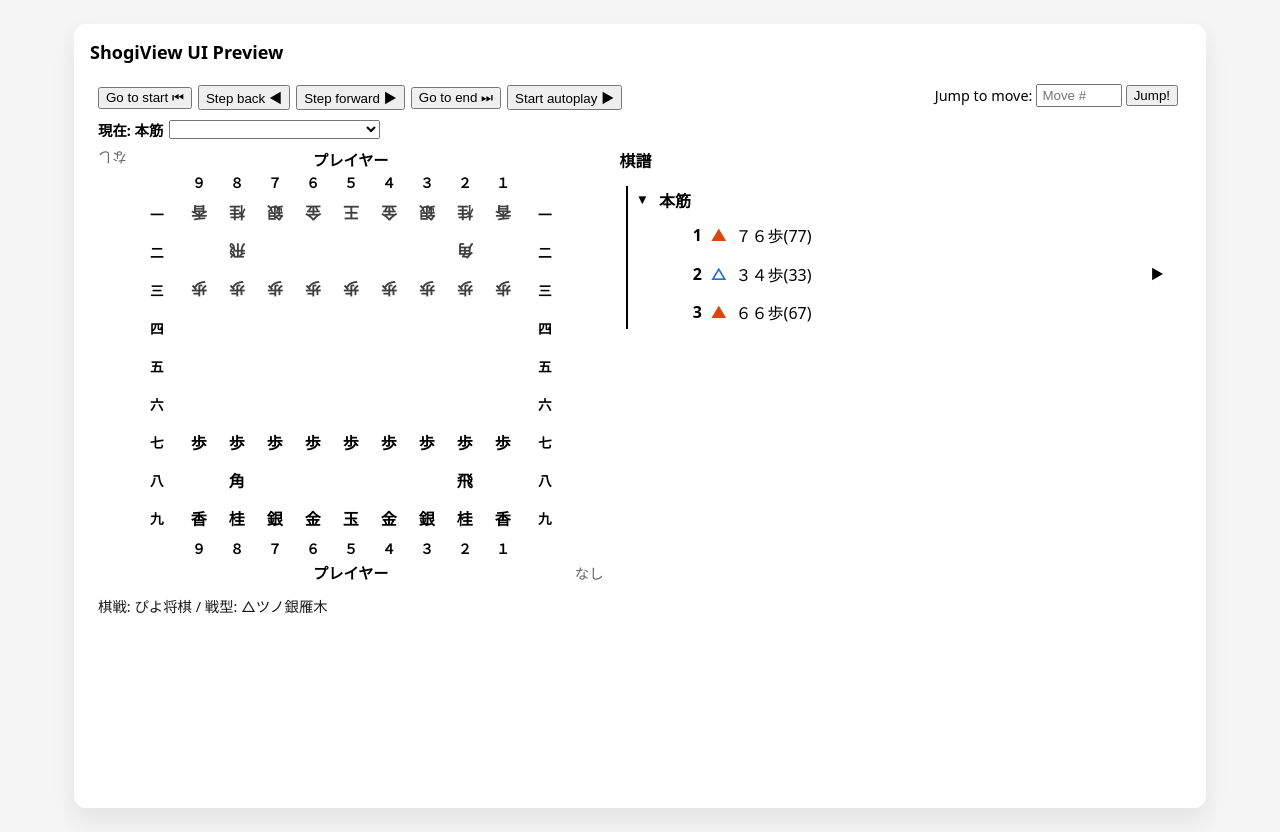
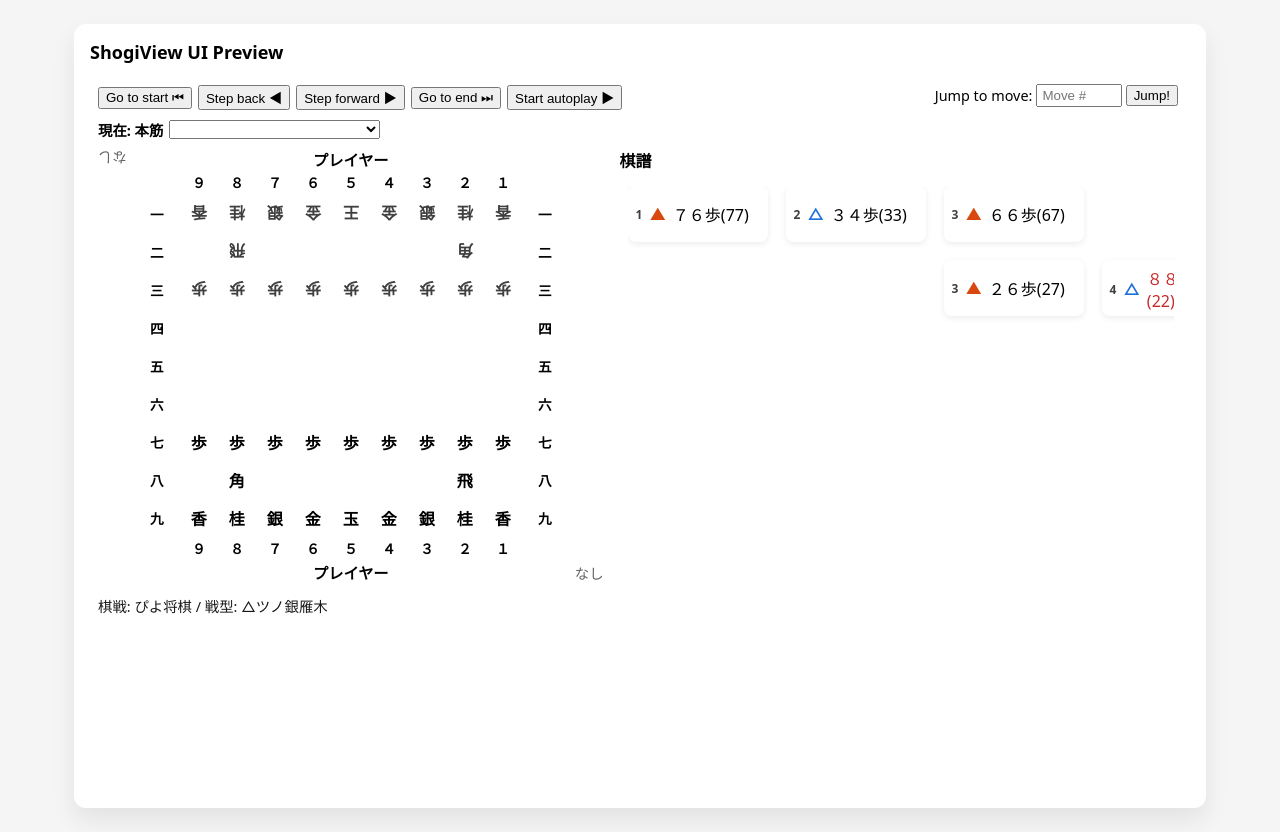
Before and after one commit to Luis8492/ShogiView, a website with bundled scripts: page preview/index.html in a window 1280 px wide. Built offline with nearby package versions, Linux system fonts and the light colour scheme.

Commit message:
Update variation tree layout

```diff
--- a/src/kif-viewer.ts
+++ b/src/kif-viewer.ts
@@ -514,6 +514,56 @@ export function renderKif(
     const moveListContainer = layout.createDiv({ cls: 'move-list' });
     moveListContainer.createDiv({ cls: 'move-list-title', text: '棋譜' });
     const moveListBody = moveListContainer.createDiv({ cls: 'move-list-body' });
+    let treeGridEl: HTMLElement | null = null;
+    let treePan = { x: 0, y: 0 };
+    let isPanning = false;
+    let panPointerId: number | null = null;
+    let panStart = { x: 0, y: 0 };
+    let panOrigin = { x: 0, y: 0 };
+    let hasManualPan = false;
+
+    const applyTreePan = () => {
+      if (!treeGridEl) return;
+      treeGridEl.style.setProperty('--variation-pan-x', `${treePan.x}px`);
+      treeGridEl.style.setProperty('--variation-pan-y', `${treePan.y}px`);
+    };
+
+    const handlePanStart = (event: PointerEvent) => {
+      if (event.button !== 0) return;
+      const target = event.target as HTMLElement | null;
+      if (target?.closest('.variation-grid-move')) return;
+      isPanning = true;
+      panPointerId = event.pointerId;
+      panStart = { x: event.clientX, y: event.clientY };
+      panOrigin = { ...treePan };
+      moveListBody.setPointerCapture(event.pointerId);
+      moveListBody.addClass('is-panning');
+    };
+
+    const handlePanMove = (event: PointerEvent) => {
+      if (!isPanning || panPointerId !== event.pointerId) return;
+      const deltaX = event.clientX - panStart.x;
+      const deltaY = event.clientY - panStart.y;
+      if (!hasManualPan && (Math.abs(deltaX) > 2 || Math.abs(deltaY) > 2)) {
+        hasManualPan = true;
+      }
+      treePan = { x: panOrigin.x + deltaX, y: panOrigin.y + deltaY };
+      applyTreePan();
+      event.preventDefault();
+    };
+
+    const handlePanEnd = (event: PointerEvent) => {
+      if (!isPanning || panPointerId !== event.pointerId) return;
+      isPanning = false;
+      panPointerId = null;
+      moveListBody.releasePointerCapture(event.pointerId);
+      moveListBody.removeClass('is-panning');
+    };
+
+    renderChild.registerDomEvent(moveListBody, 'pointerdown', handlePanStart);
+    renderChild.registerDomEvent(moveListBody, 'pointermove', handlePanMove);
+    renderChild.registerDomEvent(moveListBody, 'pointerup', handlePanEnd);
+    renderChild.registerDomEvent(moveListBody, 'pointercancel', handlePanEnd);
 
     const commentsContainer = container.createDiv({ cls: 'comments-container' });
     const commentsDiv = commentsContainer.createDiv({ cls: 'meta comments' });
@@ -803,6 +853,7 @@ export function renderKif(
 
     function renderMoveList() {
       moveListBody.empty();
+      treeGridEl = null;
       if (!hasAnyMoves(root)) {
         moveListBody.createSpan({ cls: 'move-list-empty', text: '棋譜はありません。' });
         requestStackedStateUpdate();
@@ -817,145 +868,145 @@ export function renderKif(
         pointer = pointer.parent?.line;
       }
 
-      const tree = moveListBody.createDiv({ cls: 'variation-tree' });
+      type LineRowInfo = {
+        line: VariationLine;
+        row: number;
+        parentRow?: number;
+        anchorColumn?: number;
+      };
 
-      const MAX_VARIATION_INDENT_CLASS_LEVEL = 20;
+      const lineRows: LineRowInfo[] = [];
+      const lineRowMap = new Map<VariationLine, LineRowInfo>();
 
-      const renderVariationLine = (
-        line: VariationLine,
-        parentEl: HTMLElement,
-        indentLevel: number,
-      ) => {
-        const nodeEl = parentEl.createDiv({ cls: 'variation-node' });
-        const clampedIndentLevel = Math.min(indentLevel, MAX_VARIATION_INDENT_CLASS_LEVEL);
-        nodeEl.addClass(`indent-level-${clampedIndentLevel}`);
-        if (activeLines.has(line)) {
-          nodeEl.addClass('is-active-line');
+      const collectLines = (line: VariationLine) => {
+        const row = lineRows.length;
+        const info: LineRowInfo = { line, row };
+        lineRows.push(info);
+        lineRowMap.set(line, info);
+        for (const lead of line.leadVariations) {
+          collectLines(lead);
         }
-        if (line === currentLine) {
-          nodeEl.addClass('is-current-line');
+        for (const mv of line.moves) {
+          for (const variation of mv.variations) {
+            collectLines(variation);
+          }
         }
+      };
 
-        const hasChildren = line.leadVariations.length > 0 || line.moves.length > 0;
-        const headerEl = nodeEl.createDiv({ cls: 'variation-header' });
-        if (hasChildren) {
-          const toggleBtn = headerEl.createEl('button', {
-            cls: 'variation-toggle',
-            text: line.isExpanded ? '▼' : '▶',
-            attr: {
-              type: 'button',
-              'aria-expanded': String(line.isExpanded),
-              'aria-label': line.isExpanded ? '変化を折りたたむ' : '変化を展開する',
-            },
-          });
-          toggleBtn.onclick = (event) => {
-            event.stopPropagation();
-            line.isExpanded = !line.isExpanded;
-            renderMoveList();
-          };
-        } else {
-          headerEl.createSpan({ cls: ['variation-toggle', 'variation-toggle-placeholder'] });
-          nodeEl.addClass('is-leaf');
+      const maxMoveNumber = (line: VariationLine): number => {
+        let max = 0;
+        for (const mv of line.moves) {
+          max = Math.max(max, mv.n);
+          for (const variation of mv.variations) {
+            max = Math.max(max, maxMoveNumber(variation));
+          }
         }
-        headerEl.createSpan({ cls: 'variation-title', text: lineLabel(line) });
+        for (const lead of line.leadVariations) {
+          max = Math.max(max, maxMoveNumber(lead));
+        }
+        return max;
+      };
 
-        if (!hasChildren) {
-          return;
+      collectLines(root);
+      for (const info of lineRows) {
+        const parentInfo = info.line.parent;
+        if (!parentInfo || parentInfo.anchorMoveCount === 0) continue;
+        const parentRowInfo = lineRowMap.get(parentInfo.line);
+        const anchorMove = parentInfo.line.moves[parentInfo.anchorMoveCount - 1];
+        const anchorColumn = anchorMove?.n;
+        if (parentRowInfo && anchorColumn) {
+          info.parentRow = parentRowInfo.row;
+          info.anchorColumn = anchorColumn;
         }
-        if (!line.isExpanded) {
-          nodeEl.addClass('is-collapsed');
-          return;
+      }
+
+      const maxColumns = Math.max(1, maxMoveNumber(root));
+      const treeViewport = moveListBody.createDiv({ cls: 'variation-tree-viewport' });
+      const treeGrid = treeViewport.createDiv({ cls: 'variation-tree-grid' });
+      treeGridEl = treeGrid;
+      treeGrid.style.setProperty('--variation-column-count', String(maxColumns));
+      applyTreePan();
+
+      const createHorizontalConnector = (row: number, start: number, end: number) => {
+        if (end <= start) return;
+        const connector = treeGrid.createDiv({ cls: 'variation-grid-connector variation-grid-connector-horizontal' });
+        connector.style.gridRow = String(row + 1);
+        connector.style.gridColumn = `${start} / ${end + 1}`;
+      };
+
+      const createVerticalConnector = (startRow: number, endRow: number, column: number) => {
+        if (startRow === endRow) return;
+        const from = Math.min(startRow, endRow) + 1;
+        const to = Math.max(startRow, endRow) + 2;
+        const connector = treeGrid.createDiv({ cls: 'variation-grid-connector variation-grid-connector-vertical' });
+        connector.style.gridRow = `${from} / ${to}`;
+        connector.style.gridColumn = String(column);
+      };
+
+      for (const info of lineRows) {
+        if (info.parentRow !== undefined && info.anchorColumn !== undefined) {
+          createVerticalConnector(info.parentRow, info.row, info.anchorColumn);
+          const firstMove = info.line.moves[0];
+          if (firstMove && firstMove.n > info.anchorColumn) {
+            createHorizontalConnector(info.row, info.anchorColumn, firstMove.n);
+          }
         }
+      }
 
-        const childrenEl = nodeEl.createDiv({ cls: 'variation-children' });
-
-        for (const lead of line.leadVariations) {
-          renderVariationLine(lead, childrenEl, indentLevel + 1);
-        }
-
+      for (const info of lineRows) {
+        const { line, row } = info;
         line.moves.forEach((mv, moveIndex) => {
-          const moveGroup = childrenEl.createDiv({ cls: 'variation-move-group' });
-          const moveRow = moveGroup.createDiv({ cls: 'variation-move' });
+          const moveBox = treeGrid.createDiv({ cls: 'variation-grid-move' });
+          moveBox.style.gridRow = String(row + 1);
+          moveBox.style.gridColumn = String(mv.n);
           if (executedMoves.has(mv)) {
-            moveRow.addClass('is-done');
+            moveBox.addClass('is-done');
           }
           if (latestMove && latestMove === mv) {
-            moveRow.addClass('is-current');
+            moveBox.addClass('is-current');
           }
-          moveRow.onclick = () => {
+          if (activeLines.has(line)) {
+            moveBox.addClass('is-active-line');
+          }
+          moveBox.onclick = () => {
             jumpTo(line, moveIndex);
           };
-          moveRow.createSpan({ cls: 'move-number', text: mv.n.toString() });
+          moveBox.createSpan({ cls: 'move-number', text: mv.n.toString() });
           const prefix = mv.n % 2 === 1 ? '▲' : '△';
           const prefixCls = mv.n % 2 === 1 ? 'move-prefix-sente' : 'move-prefix-gote';
-          moveRow.createSpan({ cls: ['move-prefix', prefixCls], text: prefix });
-          const moveText = moveRow.createSpan({ cls: 'move-text', text: formatMoveLabel(mv) });
+          moveBox.createSpan({ cls: ['move-prefix', prefixCls], text: prefix });
+          const moveText = moveBox.createSpan({ cls: 'move-text', text: formatMoveLabel(mv) });
           if (mv.kind && isPromotedKind(mv.kind)) {
             moveText.addClass('move-text-promoted');
           }
-
-          const hasVariations = mv.variations.length > 0;
-          const hasActiveChild = hasVariations && mv.variations.some((variation) => activeLines.has(variation));
-          if (hasVariations) {
-            moveRow.addClass('has-branch');
-            if (hasActiveChild) {
-              moveRow.addClass('has-active-branch');
-            }
-            const branchToggle = moveRow.createEl('button', {
-              cls: 'variation-branch-toggle',
-              text: mv.areVariationsExpanded ? '▼' : '▶',
-              attr: {
-                type: 'button',
-                'aria-expanded': String(mv.areVariationsExpanded),
-                'aria-label': mv.areVariationsExpanded
-                  ? 'この手の変化を折りたたむ'
-                  : 'この手の変化を展開する',
-              },
-            });
-            branchToggle.onclick = (event) => {
-              event.stopPropagation();
-              mv.areVariationsExpanded = !mv.areVariationsExpanded;
-              renderMoveList();
-            };
-            if (mv.areVariationsExpanded) {
-              const branchList = moveGroup.createDiv({ cls: 'variation-branch' });
-              if (hasActiveChild) {
-                branchList.addClass('is-active-branch');
-              }
-              for (const variation of mv.variations) {
-                renderVariationLine(variation, branchList, indentLevel + 1);
-              }
-            }
-          } else {
-            moveRow.createSpan({ cls: 'variation-branch-placeholder' });
+          const nextMove = line.moves[moveIndex + 1];
+          if (nextMove) {
+            createHorizontalConnector(row, mv.n, nextMove.n);
           }
         });
-      };
+      }
 
-      renderVariationLine(root, tree, 0);
-      const currentMoveEl = moveListBody.querySelector('.variation-move.is-current');
-      if (currentMoveEl instanceof HTMLElement) {
+      const currentMoveEl = treeGrid.querySelector('.variation-grid-move.is-current');
+      if (currentMoveEl instanceof HTMLElement && !hasManualPan) {
+        const bodyRect = moveListBody.getBoundingClientRect();
         const moveRect = currentMoveEl.getBoundingClientRect();
-        const bodyRect = moveListBody.getBoundingClientRect();
-        const moveTop = moveRect.top - bodyRect.top + moveListBody.scrollTop;
-        const moveBottom = moveTop + moveRect.height;
-        const viewTop = moveListBody.scrollTop;
-        const viewBottom = viewTop + moveListBody.clientHeight;
-        const margin = 8;
-        let targetTop: number | null = null;
-        if (moveTop - margin < viewTop) {
-          targetTop = Math.max(moveTop - margin, 0);
-        } else if (moveBottom + margin > viewBottom) {
-          const maxTop = Math.max(moveListBody.scrollHeight - moveListBody.clientHeight, 0);
-          targetTop = Math.min(moveBottom + margin - moveListBody.clientHeight, maxTop);
+        const margin = 24;
+        let nextX = treePan.x;
+        let nextY = treePan.y;
+        if (moveRect.left < bodyRect.left + margin) {
+          nextX += bodyRect.left + margin - moveRect.left;
+        } else if (moveRect.right > bodyRect.right - margin) {
+          nextX -= moveRect.right - (bodyRect.right - margin);
         }
-        if (targetTop !== null) {
-          const behavior = isPlaying ? 'smooth' : 'auto';
-          moveListBody.scrollTo({ top: targetTop, behavior });
+        if (moveRect.top < bodyRect.top + margin) {
+          nextY += bodyRect.top + margin - moveRect.top;
+        } else if (moveRect.bottom > bodyRect.bottom - margin) {
+          nextY -= moveRect.bottom - (bodyRect.bottom - margin);
         }
-      }
-      if (!currentMoveEl && currentMoveIdx === 0) {
-        moveListBody.scrollTop = 0;
+        if (nextX !== treePan.x || nextY !== treePan.y) {
+          treePan = { x: nextX, y: nextY };
+          applyTreePan();
+        }
       }
       requestStackedStateUpdate();
     }
--- a/styles.css
+++ b/styles.css
@@ -11,6 +11,10 @@ border-radius: 8px;
 --shogi-highlight-from-bg: rgba(var(--color-green-rgb, 106, 168, 79), 0.12);
 --shogi-cell-size: 36px;
 --shogi-cell-gap: 2px;
+--variation-column-size: 140px;
+--variation-column-gap: 18px;
+--variation-row-size: 56px;
+--variation-row-gap: 18px;
 display: flex;
 flex-direction: column;
 height: 100%;
@@ -180,8 +184,8 @@ row-gap: 6px;
  justify-self: center;
 }
 .shogi-kif .move-list {
-flex: 1 1 220px;
-min-width: 220px;
+flex: 1 1 320px;
+min-width: calc(var(--variation-column-size) * 3 + var(--variation-column-gap) * 2 + 32px);
 display: flex;
 flex-direction: column;
 gap: 6px;
@@ -195,166 +199,104 @@ border: 1px solid var(--background-modifier-border);
 border-radius: 6px;
 flex: 1 1 auto;
 min-height: 0;
-overflow-y: auto;
+overflow: hidden;
 background: var(--background-primary);
-padding: 6px;
+padding: 8px;
 height: 100%;
 max-height: 320px;
+cursor: grab;
+position: relative;
+touch-action: none;
+}
+.shogi-kif .move-list-body.is-panning {
+cursor: grabbing;
+user-select: none;
 }
 .shogi-kif .move-list-empty {
 padding: 8px;
 color: var(--text-muted);
 }
-.shogi-kif .variation-tree {
-display: flex;
-flex-direction: column;
-gap: 6px;
-padding: 2px 0;
+.shogi-kif .variation-tree-viewport {
+width: 100%;
+height: 100%;
+position: relative;
+overflow: hidden;
 }
-.shogi-kif .variation-node {
---variation-indent-size: 18px;
---indent-level: 0;
-padding-left: calc(var(--variation-indent-size) * var(--indent-level));
-border-left: 2px solid transparent;
+.shogi-kif .variation-tree-grid {
+--variation-column-count: 1;
+--variation-pan-x: 0px;
+--variation-pan-y: 0px;
+display: grid;
+grid-template-columns: repeat(var(--variation-column-count), var(--variation-column-size));
+grid-auto-rows: var(--variation-row-size);
+column-gap: var(--variation-column-gap);
+row-gap: var(--variation-row-gap);
+position: absolute;
+top: 0;
+left: 0;
+width: max-content;
+height: max-content;
+transform: translate(var(--variation-pan-x), var(--variation-pan-y));
 }
-.shogi-kif .variation-node.indent-level-0 { --indent-level: 0; }
-.shogi-kif .variation-node.indent-level-1 { --indent-level: 1; }
-.shogi-kif .variation-node.indent-level-2 { --indent-level: 2; }
-.shogi-kif .variation-node.indent-level-3 { --indent-level: 3; }
-.shogi-kif .variation-node.indent-level-4 { --indent-level: 4; }
-.shogi-kif .variation-node.indent-level-5 { --indent-level: 5; }
-.shogi-kif .variation-node.indent-level-6 { --indent-level: 6; }
-.shogi-kif .variation-node.indent-level-7 { --indent-level: 7; }
-.shogi-kif .variation-node.indent-level-8 { --indent-level: 8; }
-.shogi-kif .variation-node.indent-level-9 { --indent-level: 9; }
-.shogi-kif .variation-node.indent-level-10 { --indent-level: 10; }
-.shogi-kif .variation-node.indent-level-11 { --indent-level: 11; }
-.shogi-kif .variation-node.indent-level-12 { --indent-level: 12; }
-.shogi-kif .variation-node.indent-level-13 { --indent-level: 13; }
-.shogi-kif .variation-node.indent-level-14 { --indent-level: 14; }
-.shogi-kif .variation-node.indent-level-15 { --indent-level: 15; }
-.shogi-kif .variation-node.indent-level-16 { --indent-level: 16; }
-.shogi-kif .variation-node.indent-level-17 { --indent-level: 17; }
-.shogi-kif .variation-node.indent-level-18 { --indent-level: 18; }
-.shogi-kif .variation-node.indent-level-19 { --indent-level: 19; }
-.shogi-kif .variation-node.indent-level-20 { --indent-level: 20; }
-.shogi-kif .variation-node.is-active-line {
-border-left-color: var(--interactive-accent);
+.shogi-kif .variation-grid-connector {
+pointer-events: none;
+background: var(--background-modifier-border);
+border-radius: 1px;
+z-index: 1;
 }
-.shogi-kif .variation-node .variation-header {
-display: flex;
-align-items: center;
-gap: 6px;
-font-weight: 600;
-color: var(--text-muted);
+.shogi-kif .variation-grid-connector-horizontal {
+align-self: center;
+justify-self: stretch;
+height: 2px;
+margin-left: calc(var(--variation-column-size) / 2);
+margin-right: calc(var(--variation-column-size) / 2);
 }
-.shogi-kif .variation-node.is-active-line > .variation-header {
-color: var(--text-normal);
+.shogi-kif .variation-grid-connector-vertical {
+align-self: stretch;
+justify-self: center;
+width: 2px;
+margin-top: calc(var(--variation-row-size) / 2);
+margin-bottom: calc(var(--variation-row-size) / 2);
 }
-.shogi-kif .variation-node.is-current-line > .variation-header {
-color: var(--interactive-accent);
-background: var(--background-modifier-hover);
-border-radius: 4px;
-padding: 2px 4px;
-}
-.shogi-kif .variation-title {
-flex: 1 1 auto;
-}
-.shogi-kif .variation-toggle,
-.shogi-kif .variation-branch-toggle {
-width: 1.6em;
-height: 1.6em;
-border: none;
-background: transparent;
-color: var(--text-muted);
-display: flex;
-align-items: center;
-justify-content: center;
-cursor: pointer;
-border-radius: 4px;
-}
-.shogi-kif .variation-toggle:hover,
-.shogi-kif .variation-branch-toggle:hover {
-color: var(--interactive-accent);
-background: var(--background-modifier-hover);
-}
-.shogi-kif .variation-toggle:focus-visible,
-.shogi-kif .variation-branch-toggle:focus-visible {
-outline: 2px solid var(--interactive-accent);
-outline-offset: 1px;
-}
-.shogi-kif .variation-toggle-placeholder,
-.shogi-kif .variation-branch-placeholder {
-width: 1.6em;
-height: 1.6em;
-display: inline-flex;
-align-items: center;
-justify-content: center;
-}
-.shogi-kif .variation-node.is-leaf > .variation-header .variation-toggle {
-visibility: hidden;
-pointer-events: none;
-}
-.shogi-kif .variation-node.is-collapsed > .variation-children {
-display: none;
-}
-.shogi-kif .variation-children {
-display: flex;
-flex-direction: column;
-gap: 6px;
-margin-top: 4px;
-margin-left: 6px;
-padding-left: 10px;
-border-left: 1px dashed var(--background-modifier-border);
-}
-.shogi-kif .variation-move-group {
-display: flex;
-flex-direction: column;
-gap: 4px;
-}
-.shogi-kif .variation-move {
+.shogi-kif .variation-grid-move {
 display: grid;
-grid-template-columns: 3.4em 1.6em minmax(0, 1fr) 1.6em;
+grid-template-columns: auto 1.4em minmax(0, 1fr);
 align-items: center;
 gap: 4px;
-padding: 4px;
-border-radius: 4px;
+padding: 6px 8px;
+border-radius: 8px;
+border: 1px solid var(--background-modifier-border);
+background: var(--background-secondary);
 font-variant-numeric: tabular-nums;
-color: var(--text-muted);
+color: var(--text-normal);
 cursor: pointer;
+z-index: 2;
+box-shadow: 0 2px 6px rgba(0, 0, 0, 0.08);
 }
-.shogi-kif .variation-move.has-branch .variation-branch-toggle {
-visibility: visible;
+.shogi-kif .variation-grid-move:hover {
+border-color: var(--interactive-accent);
 }
-.shogi-kif .variation-branch-toggle {
-visibility: hidden;
+.shogi-kif .variation-grid-move.is-done {
+background: var(--background-secondary-alt, var(--background-secondary));
 }
-.shogi-kif .variation-move.is-done {
-color: var(--text-normal);
-}
-.shogi-kif .variation-move.is-current {
+.shogi-kif .variation-grid-move.is-current {
 background: var(--interactive-accent);
 color: var(--text-on-accent, var(--background-primary));
+border-color: var(--interactive-accent);
 }
-.shogi-kif .variation-move.is-current .move-number,
-.shogi-kif .variation-move.is-current .move-prefix,
-.shogi-kif .variation-move.is-current .move-text {
+.shogi-kif .variation-grid-move.is-current .move-number,
+.shogi-kif .variation-grid-move.is-current .move-prefix,
+.shogi-kif .variation-grid-move.is-current .move-text {
 color: inherit;
 }
-.shogi-kif .variation-move.has-active-branch {
-border-left: 2px solid var(--interactive-accent);
-padding-left: calc(4px + 2px);
+.shogi-kif .variation-grid-move.is-active-line {
+border-color: var(--interactive-accent);
 }
-.shogi-kif .variation-branch {
-display: flex;
-flex-direction: column;
-gap: 6px;
-margin-left: 16px;
-padding-left: 10px;
-border-left: 1px solid var(--background-modifier-border);
-}
-.shogi-kif .variation-branch.is-active-branch {
-border-left-color: var(--interactive-accent);
+.shogi-kif .variation-grid-move .move-number {
+font-weight: 700;
+font-size: 0.75em;
+opacity: 0.75;
+text-align: left;
 }
 .shogi-kif .move-number {
 text-align: right;
```
Also changed, not shown: README.md.
